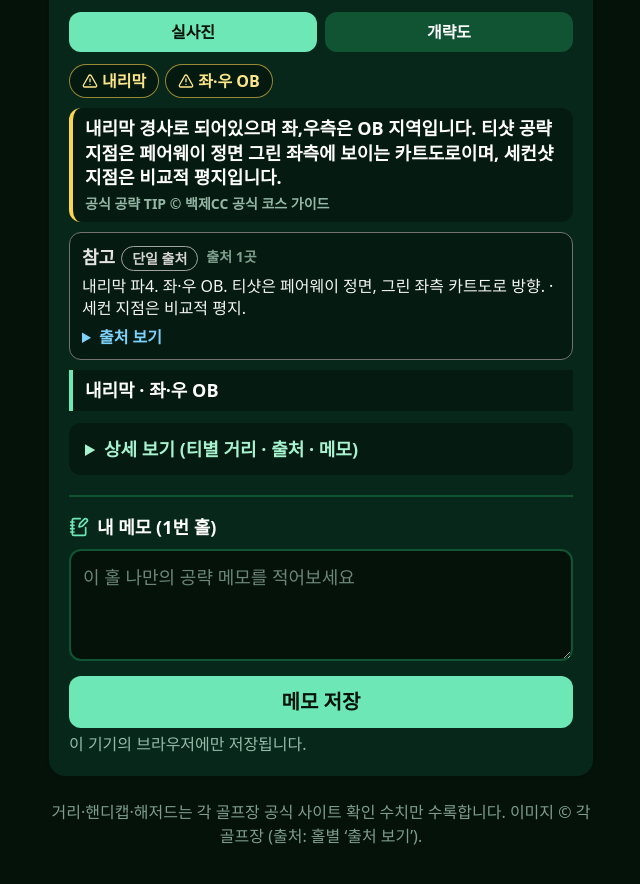
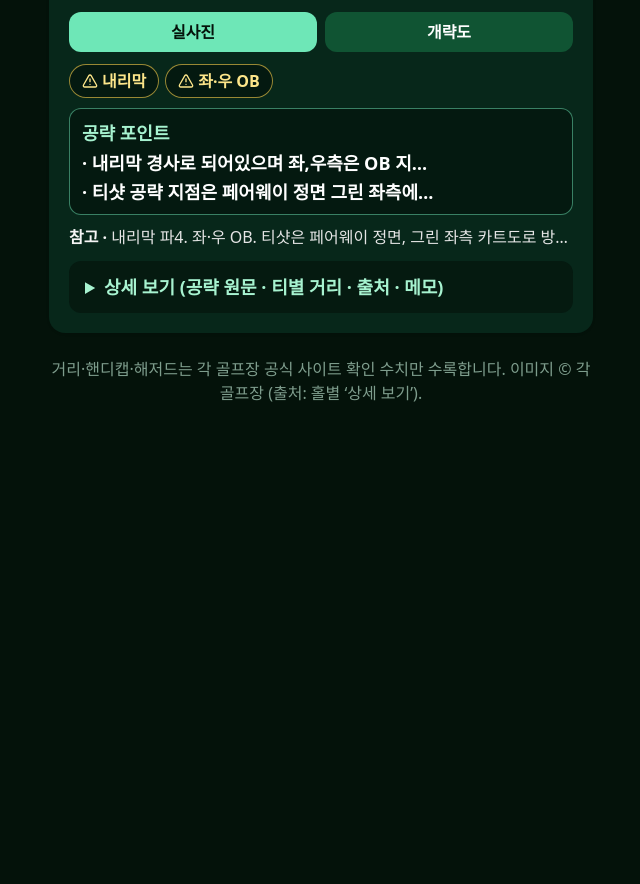
Before and after one commit to qkrwodyd100-hub/golf_swing, a Next.js app: page / in a window 1280 px wide. Shown: the part 1486-2370 px from the top of the page, without its empty margins (319-959 px from the left). After the commit the page ends 1955 px from the top, so only its background shows below. Built offline with nearby package versions, Linux system fonts and the light colour scheme.

Commit message:
개조식 불릿·화이트 기본티·메인 화면 정리

```diff
--- a/app/page.tsx
+++ b/app/page.tsx
@@ -86,6 +86,43 @@ function teeLabel(key: string): string {
   return TEE_LABELS[key] ?? key;
 }
 
+/** 기본 티: white 우선, 없으면 일반티(R/T → blue 순), 그 외 첫 티 */
+const FALLBACK_TEES = ["white", "rt", "blue"];
+
+function defaultTee(teeOrder: string[]): string {
+  for (const t of FALLBACK_TEES) if (teeOrder.includes(t)) return t;
+  return teeOrder[0] ?? "white";
+}
+
+/**
+ * 공략 불릿: tip·consensus 원문의 부분문자열만으로 구성 (창작 추가 없음).
+ * 각 불릿 20자 내외·최대 4개, 해저드 칩·서로 간의 중복 문구 제거.
+ */
+function buildBullets(hole: Hole): string[] {
+  const srcs = [hole.tip, hole.consensus?.fairway, hole.consensus?.green].filter(
+    (s): s is string => !!s
+  );
+  const norm = (x: string) => x.replace(/\s+/g, "");
+  const hazardNorms = (hole.hazards ?? []).map(norm);
+  const picked: string[] = [];
+  const clauses: string[] = [];
+  for (const s of srcs) {
+    for (const part of s.split(/[.\n·;；。]+/)) {
+      const t = part.replace(/\s+/g, " ").trim();
+      if (t.length < 4) continue;
+      clauses.push(t.length > 24 ? t.slice(0, 24).trimEnd() + "…" : t);
+    }
+  }
+  for (const c of clauses) {
+    if (picked.length >= 4) break;
+    const n = norm(c);
+    if (picked.some((p) => norm(p).includes(n) || n.includes(norm(p)))) continue;
+    if (hazardNorms.some((h) => h === n)) continue;
+    picked.push(c);
+  }
+  return picked;
+}
+
 function StatusBadge({ verified }: { verified: boolean }) {
   if (verified)
     return (
@@ -141,6 +178,12 @@ export default function YardageBookPage() {
     [clubId, course, holeNo]
   );
 
+  // 티 기본값: white 우선, 없으면 일반티(R/T·blue 순)로 보정. 선택 기능은 유지.
+  useEffect(() => {
+    if (hole && !hole.teeOrder.includes(tee)) setTee(defaultTee(hole.teeOrder));
+    // eslint-disable-next-line react-hooks/exhaustive-deps
+  }, [holeKey, holeNo]);
+
   // 사진 있으면 실사진 기본, 없으면 개략도
   useEffect(() => {
     setView(hole?.imageUrl ? "photo" : "diagram");
@@ -170,8 +213,7 @@ export default function YardageBookPage() {
   }
 
   const teeDist = hole && hole.tee[tee] != null ? hole.tee[tee] : null;
-  const factLine =
-    hole?.hazards && hole.hazards.length > 0 ? hole.hazards.join(" · ") : null;
+  const bullets = useMemo(() => (hole ? buildBullets(hole) : []), [hole]);
 
   return (
     <main className="mx-auto min-h-screen w-full max-w-xl bg-fairway-950 px-4 pb-16 pt-6 text-white">
@@ -379,10 +421,7 @@ export default function YardageBookPage() {
                   </div>
                 </div>
                 <figcaption className="bg-white px-3 py-1.5 text-xs font-bold text-black">
-                  공식 가이드 이미지 © {club.name} ·{" "}
-                  <a href={hole.sourceUrl} target="_blank" rel="noreferrer" className="underline">
-                    출처 보기
-                  </a>
+                  공식 가이드 이미지 © {club.name} (원문 링크는 &lsquo;상세 보기&rsquo;)
                 </figcaption>
               </figure>
             ) : (
@@ -464,22 +503,49 @@ export default function YardageBookPage() {
               )}
             </div>
 
-            {/* 공식 공략 TIP (공식 문구 그대로, 출처 표기) */}
+            {/* 공략 포인트: 원문 부분문자열 불릿 (원문·출처는 상세 보기에 보존) */}
+            {bullets.length > 0 && (
+              <div className="mt-2.5 rounded-xl border border-emerald-300/50 bg-fairway-950/60 px-3 py-2.5">
+                <h3 className="mb-1 text-lg font-extrabold text-emerald-200">
+                  공략 포인트
+                </h3>
+                <ul className="space-y-1">
+                  {bullets.map((b, i) => (
+                    <li key={i} className="text-lg font-bold leading-snug">
+                      · {b}
+                    </li>
+                  ))}
+                </ul>
+              </div>
+            )}
+
+            {/* 참고 한 줄 (단일 출처 — 원문·출처는 상세 보기) */}
+            {hole.singleNote && (
+              <p className="mt-2.5 truncate text-base text-neutral-200">
+                <span className="font-extrabold text-neutral-100">참고 · </span>
+                {hole.singleNote.text}
+              </p>
+            )}
+
+            {/* 상세 접기식: 공략 원문 · 티별 거리 · 출처 · 메모 보존 */}
+            <details className="mt-3 rounded-xl bg-fairway-950/60 px-4 py-3">
+              <summary className="cursor-pointer text-lg font-extrabold text-emerald-200">
+                상세 보기 (공략 원문 · 티별 거리 · 출처 · 메모)
+              </summary>
+              {/* 공략 원문 (공식 문구 그대로, 출처 표기 유지) */}
               {hole.tip && (
-              <blockquote className="mt-2.5 rounded-xl border-l-4 border-amber-300 bg-fairway-950/60 px-3 py-2">
-                <p className="text-lg font-bold leading-snug">{hole.tip}</p>
+                <blockquote className="mt-2 rounded-xl border-l-4 border-amber-300 bg-fairway-900 px-3 py-2">
+                  <p className="text-base leading-snug">{hole.tip}</p>
                   <cite className="mt-1 block text-sm font-bold not-italic text-emerald-100/70">
                     공식 공략 TIP © {hole.tipSource ?? club.name}
                   </cite>
                 </blockquote>
               )}
-
-            {/* 공개자료 공통 의견 (2곳 이상 일치 consensus) */}
               {hole.consensus && (
-              <div className="mt-2.5 rounded-xl border border-emerald-300/50 bg-fairway-950/60 px-3 py-2.5">
+                <div className="mt-2 rounded-xl border border-emerald-300/50 bg-fairway-900 px-3 py-2.5">
                   <div className="mb-1.5 flex flex-wrap items-center gap-2">
-                  <h3 className="text-lg font-extrabold text-emerald-200">
-                    공개자료 공통 의견
+                    <h3 className="text-base font-extrabold text-emerald-200">
+                      공개자료 공통 의견 원문
                     </h3>
                     {hole.consensus.strength === "strong" ? (
                       <span className="rounded-full bg-emerald-300 px-2.5 py-0.5 text-sm font-extrabold text-fairway-950">
@@ -495,24 +561,22 @@ export default function YardageBookPage() {
                     </span>
                   </div>
                   {hole.consensus.fairway && (
-                  <p className="text-lg font-bold leading-snug">
-                    <span className="text-emerald-300">노릴 곳 · </span>
+                    <p className="text-base leading-snug">
+                      <span className="font-bold text-emerald-300">노릴 곳 · </span>
                       {hole.consensus.fairway}
                     </p>
                   )}
                   {hole.consensus.green && (
-                  <p className="mt-1 text-lg font-bold leading-snug">
-                    <span className="text-emerald-300">그린 · </span>
+                    <p className="mt-1 text-base leading-snug">
+                      <span className="font-bold text-emerald-300">그린 · </span>
                       {hole.consensus.green}
                     </p>
                   )}
                   {hole.consensus.note && (
-                  <p className="mt-1 text-base text-emerald-100/70">{hole.consensus.note}</p>
+                    <p className="mt-1 text-base text-emerald-100/70">
+                      {hole.consensus.note}
+                    </p>
                   )}
-                <details className="mt-1.5">
-                  <summary className="cursor-pointer text-base font-bold text-sky-300">
-                    출처 {hole.consensus.sources.length}곳 보기
-                  </summary>
                   <ul className="mt-1.5 space-y-1.5">
                     {hole.consensus.sources.map((s, i) => (
                       <li key={i} className="text-base leading-snug text-emerald-100/90">
@@ -534,29 +598,19 @@ export default function YardageBookPage() {
                       </li>
                     ))}
                   </ul>
-                </details>
                 </div>
               )}
-
-            {/* 단일 출처 참고 (consensus 미달) */}
               {hole.singleNote && (
-              <div className="mt-2.5 rounded-xl border border-neutral-500 bg-fairway-950/60 px-3 py-2.5">
-                <div className="mb-1 flex flex-wrap items-center gap-2">
-                  <h3 className="text-lg font-extrabold text-neutral-200">
-                    참고
+                <div className="mt-2 rounded-xl border border-neutral-500 bg-fairway-900 px-3 py-2.5">
+                  <h3 className="mb-1 text-base font-extrabold text-neutral-200">
+                    참고 원문
                     <span className="ml-1.5 rounded-full border border-neutral-400 px-2.5 py-0.5 align-middle text-sm font-extrabold text-neutral-300">
                       단일 출처
                     </span>
                   </h3>
-                  <span className="text-sm font-bold text-emerald-100/60">
-                    출처 {hole.singleNote.sources.length}곳
-                  </span>
-                </div>
-                <p className="text-base leading-snug text-neutral-100">{hole.singleNote.text}</p>
-                <details className="mt-1.5">
-                  <summary className="cursor-pointer text-base font-bold text-sky-300">
-                    출처 보기
-                  </summary>
+                  <p className="text-base leading-snug text-neutral-100">
+                    {hole.singleNote.text}
+                  </p>
                   <ul className="mt-1.5 space-y-1.5">
                     {hole.singleNote.sources.map((s, i) => (
                       <li key={i} className="text-base leading-snug text-emerald-100/90">
@@ -578,22 +632,8 @@ export default function YardageBookPage() {
                       </li>
                     ))}
                   </ul>
-                </details>
                 </div>
               )}
-
-            {/* 공식 팩트 한 줄 (창작 공략문구 없음 — 공식 키워드만) */}
-            {factLine && (
-              <p className="mt-2.5 border-l-4 border-emerald-300 bg-fairway-950/60 px-3 py-2 text-lg font-bold leading-snug">
-                {factLine}
-              </p>
-            )}
-
-            {/* 상세 접기식 */}
-            <details className="mt-3 rounded-xl bg-fairway-950/60 px-4 py-3">
-              <summary className="cursor-pointer text-lg font-extrabold text-emerald-200">
-                상세 보기 (티별 거리 · 출처 · 메모)
-              </summary>
               <div className="mt-2">
                 <h3 className="mb-1.5 flex items-center gap-2 text-base font-bold">
                   <Ruler className="h-4 w-4 text-emerald-300" aria-hidden />
@@ -632,12 +672,9 @@ export default function YardageBookPage() {
                   <span className="text-emerald-100/60">© {club.name}</span>
                 </p>
               </div>
-            </details>
-          </>
-        )}
 
-        {/* 개인 메모 */}
-        <div className="mt-5 border-t-2 border-fairway-700 pt-4">
+              {/* 개인 메모 (상세로 이동) */}
+              <div className="mt-4 border-t-2 border-fairway-700 pt-4">
                 <h3 className="mb-2 flex items-center gap-2 text-lg font-bold">
                   <NotebookPen className="h-5 w-5 text-emerald-300" aria-hidden />
                   내 메모 ({holeNo}번 홀)
@@ -661,11 +698,15 @@ export default function YardageBookPage() {
                   이 기기의 브라우저에만 저장됩니다.
                 </p>
               </div>
+            </details>
+          </>
+        )}
+
       </section>
 
       <footer className="mt-6 text-center text-base text-emerald-100/60">
         거리·핸디캡·해저드는 각 골프장 공식 사이트 확인 수치만 수록합니다.
-        이미지 © 각 골프장 (출처: 홀별 &lsquo;출처 보기&rsquo;).
+        이미지 © 각 골프장 (출처: 홀별 &lsquo;상세 보기&rsquo;).
       </footer>
     </main>
   );
```
Lines whose indentation alone changed are shown as unchanged.
